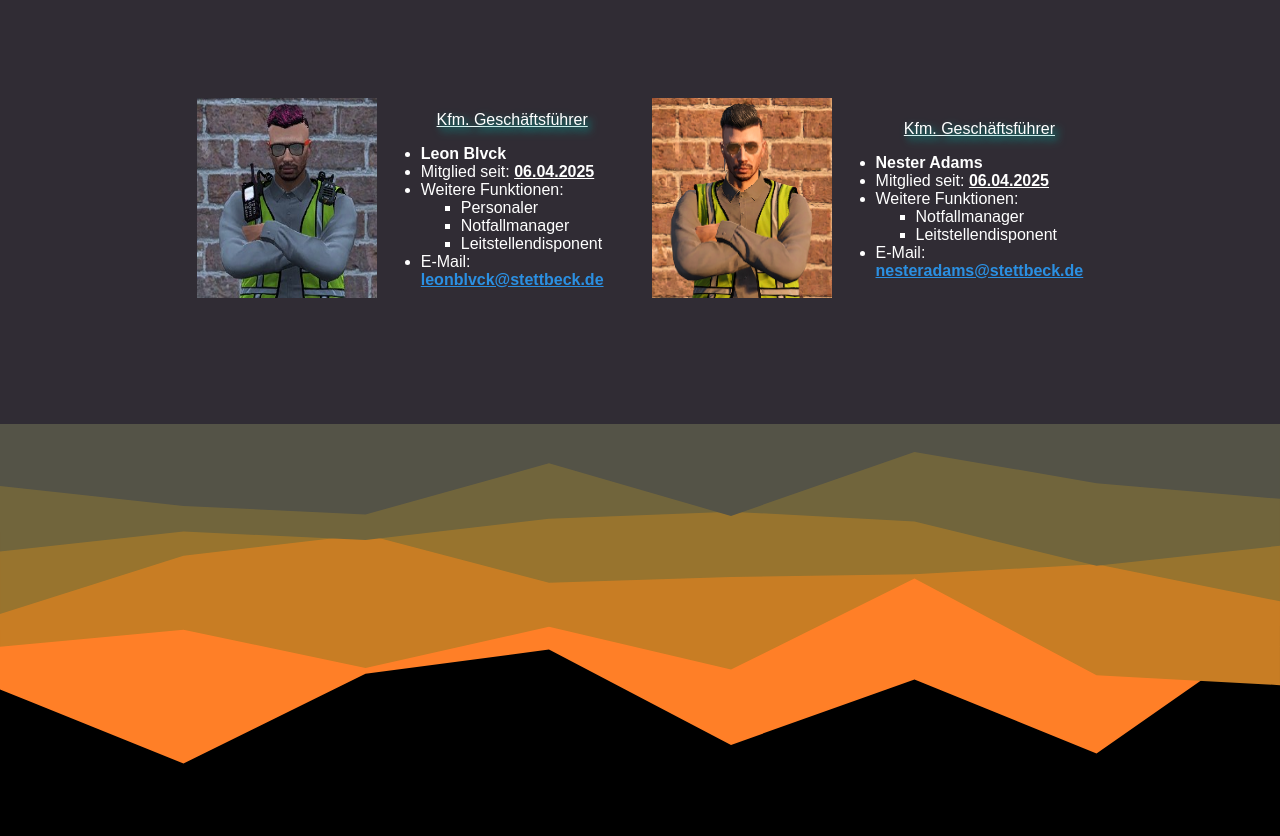
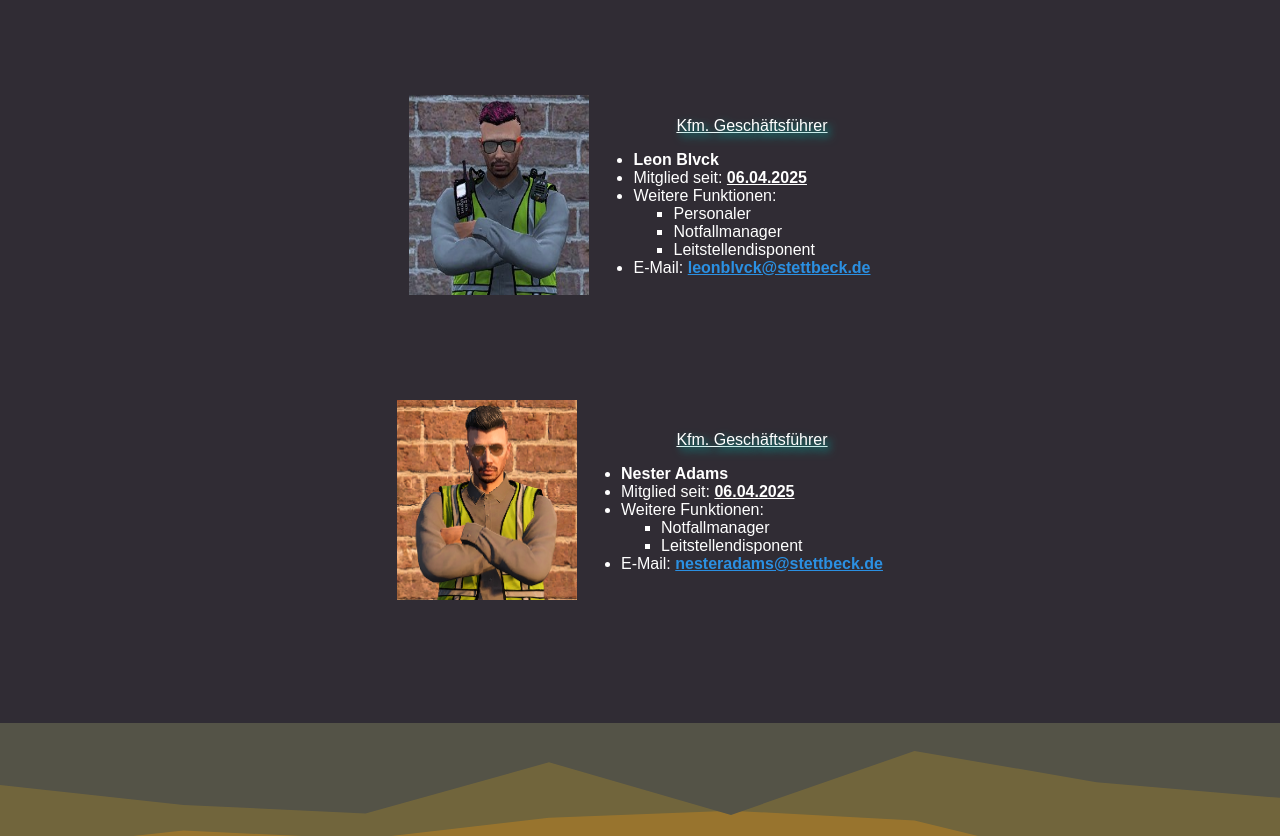
Before and after one commit to stadtwerke-stettbeck/fiktive-webseite, a plain HTML site: page contact.html in a window 1280 px wide. Shown: the part 1333-2169 px from the top of the page. Drawn offline with Linux system fonts and the light colour scheme; a web font is replaced by a local one.

Commit message:
Update contact.html

```diff
--- a/contact.html
+++ b/contact.html
@@ -125,12 +125,38 @@
                                 </ul>
                             </th>
 
-                            <th class="normal">
+                            <!--<th class="normal">
                                 <ul>
 
                                 </ul>
                             </th>
 
+                            <th><img class="profilbild" src="Bilder/Nester_Adams.png" alt="Hier sollte eigentlich ein Bild sein!"></th>
+                            <th class="normal">
+                                <ul>
+                                    <p class="imph02">Kfm. Geschäftsführer</p>
+                                    <li><b>Nester Adams</b></li>
+                                    <li>Mitglied seit: <b><u>06.04.2025</u></b></li>
+                                    <li>Weitere Funktionen:</li>
+                                        <ul class="berufserfahrungen">
+                                            <li>Notfallmanager</li>
+                                            <li>Leitstellendisponent</li>
+                                        </ul>
+                                    <li>E-Mail: <b class="email" id="bereich-zum-kopieren3">nesteradams@stettbeck.de</b></li>
+                                </ul>
+                            </th>-->
+                        </tr>
+                    </table>
+                </center>
+                <br>
+                <br>
+                <!--<u class="haftung">Kaufmännische(r) Geschäftsführer:</u>-->
+                <br>
+                <br>
+                <br>
+                <center>
+                    <table class="haftung">
+                        <tr>
                             <th><img class="profilbild" src="Bilder/Nester_Adams.png" alt="Hier sollte eigentlich ein Bild sein!"></th>
                             <th class="normal">
                                 <ul>
```
